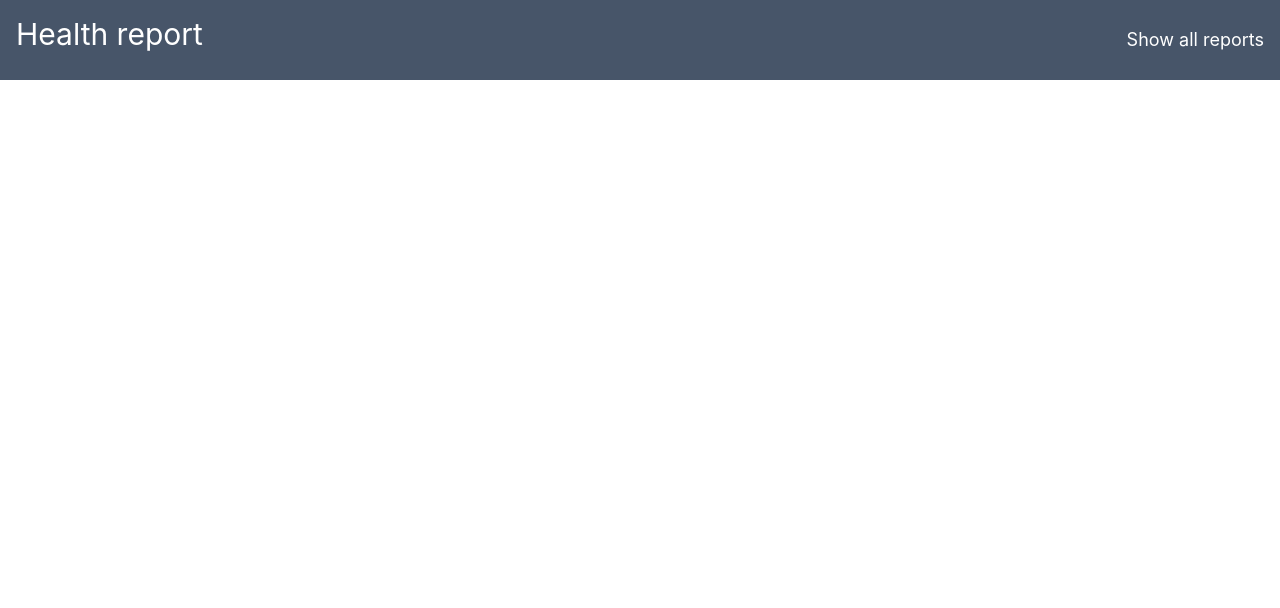
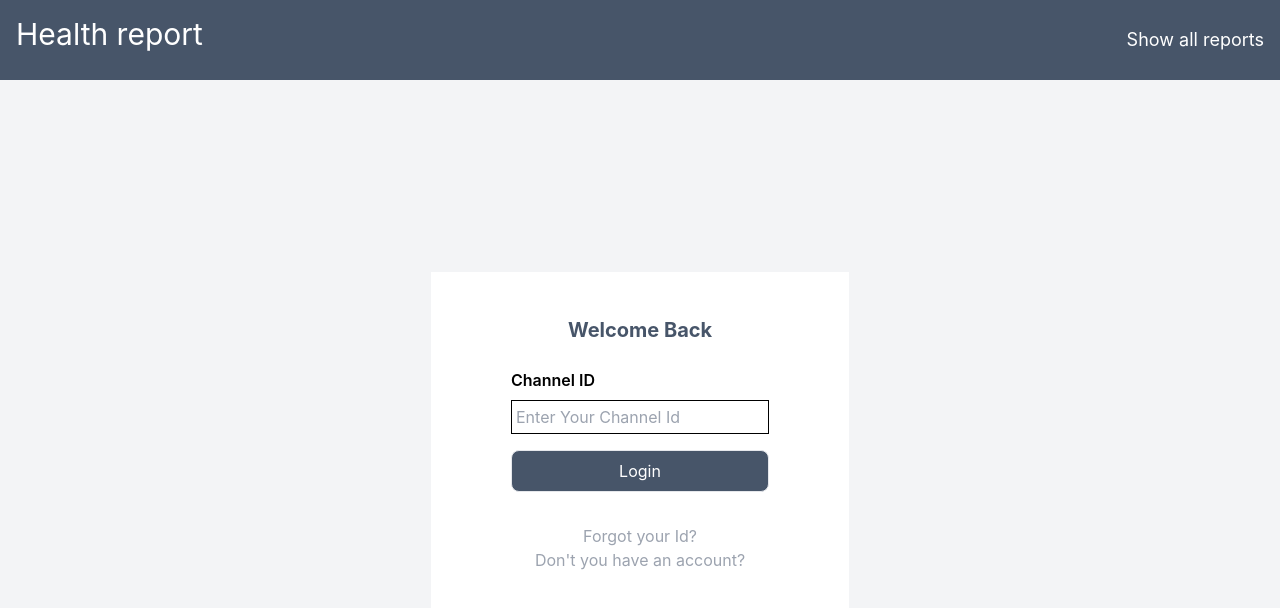
Before and after one commit to Mohan0410/Health, a React (Create React App) app in the folder health/client/: page /login in a window 1280 px wide. Shown: the top 608 px of the page. Built offline with nearby package versions, Linux system fonts and the light colour scheme.

Commit message:
Update App.js and thingspeak.jsx to include login functionality

```diff
--- a/health/client/src/App.js
+++ b/health/client/src/App.js
@@ -1,9 +1,14 @@
 import React from "react";
-import { BrowserRouter as Router, Route, Routes, Link } from "react-router-dom";
+import { BrowserRouter as Router, Route, Routes, Link, Navigate } from "react-router-dom";
 import ThingSpeakComponent from "./thingspeak";
 import AllDataComponent from "./Datacomp";
 
+import Login from "./login";
+
 const App = () => {
+  // Check if channelId exists in localStorage
+  const channelId = localStorage.getItem('chanelId');
+
   return (
     <Router>
       <div>
@@ -15,9 +20,12 @@ const App = () => {
             <Link to="/alldata">Show all reports</Link>
           </h1>
         </header>
-        <Routes >
-          <Route path="/" element={<ThingSpeakComponent />} />
+        <Routes>
+          {/* Redirect based on localStorage */}
+          {!channelId && <Route path="/" element={<Navigate to="/login" />} />}
+          {channelId && <Route path="/" element={<ThingSpeakComponent />} />}
           <Route path="/alldata" element={<AllDataComponent />} />
+          <Route path="/login" element={<Login/>} />
         </Routes>
       </div>
     </Router>
--- /dev/null
+++ b/health/client/src/login.jsx
@@ -0,0 +1,54 @@
+// Login.js
+
+import React, { useState } from "react";
+import { useNavigate } from "react-router-dom";
+
+const Login = () => {
+  const [chanelId, setChanelId] = useState("");
+  const navigate = useNavigate();
+
+  const handleLogin = (e) => {
+    e.preventDefault();
+    // You can implement your login logic here, such as sending a request to a backend API
+    // For this example, I'm just storing the chanelId in localStorage
+    localStorage.setItem("chanelId", chanelId);
+    window.location.href = "/";
+    console.log("Chanel ID:", chanelId);
+  };
+
+  return (
+    <div className=" flex flex-col h-[90vh] justify-center items-center p-40 bg-gray-100 ">
+      <form onSubmit={handleLogin} className="shadow-full bg-white px-20 py-5">
+        <h1 className="flex justify-center items-center py-6 text-slate-600 font-bold text-xl">
+          Welcome Back
+        </h1>
+        <div className="flex flex-col gap-2">
+          <label htmlFor="chanelId" className="font-semibold ">
+            Channel ID
+          </label>
+          <input
+            type="text"
+            id="chanelId"
+            placeholder="Enter Your Channel Id"
+            value={chanelId}
+            className="border border-black px-1 py-1"
+            onChange={(e) => setChanelId(e.target.value)}
+            required
+          />
+        </div>
+        <button
+          type="submit"
+          className="border px-2 py-2 text-white bg-slate-600 rounded-lg  my-4 w-full"
+        >
+          Login
+        </button>
+        <div className="flex flex-col justify-center items-center py-4 ">
+          <p className="text-gray-400 cursor-pointer">Forgot your Id?</p>
+          <p className="text-gray-400 cursor-pointer">Don't you have an account?</p>
+        </div>
+      </form>
+    </div>
+  );
+};
+
+export default Login;
--- a/health/client/src/thingspeak.jsx
+++ b/health/client/src/thingspeak.jsx
@@ -1,7 +1,7 @@
 import React, { useEffect, useState } from 'react';
 import download from "./assests/download.jpeg"
 const ThingSpeakComponent = () => {
-  const channelID = '2413448';
+  const channelID = localStorage.getItem("chanelId");
   const apiKey = 'R2GEDN121S9EWYOF';
 
   const apiUrl = `https://api.thingspeak.com/channels/${channelID}/feeds.json?api_key=${apiKey}`;
@@ -10,6 +10,7 @@ const ThingSpeakComponent = () => {
   const [loading, setLoading] = useState(true);
   const [error, setError] = useState(null);
   const [name, setName] = useState(true);
+  const [img, setImg] = useState('');
 
   useEffect(() => {
     const fetchData = async () => {
@@ -22,6 +23,8 @@ const ThingSpeakComponent = () => {
 
         const result = await response.json();
         setName(result.channel.name)
+        console.log(result.channel.description)
+        setImg(result.channel.description)
         const latestEntry = result.feeds[result.feeds.length - 1];
 
 
@@ -57,7 +60,7 @@ const ThingSpeakComponent = () => {
         {latestEntry && (
           <div>
             <h2 className='font-bold l'>Latest ThingSpeak Entry</h2>
-            <img className='' src={download}></img>
+            <img className='w-40 h-40 object-cover px-5' src={img}></img>
             <p className='flex justify-between'><span className='font-semibold'>Name :</span> {name}</p>
             <p className='flex justify-between'><span className='font-semibold'>Blood Pressure :</span> {latestEntry.field1}/{latestEntry.field2}</p>
             <p className='flex justify-between'><span className='font-semibold'>HeartRate :</span> {latestEntry.field3}</p>
```
